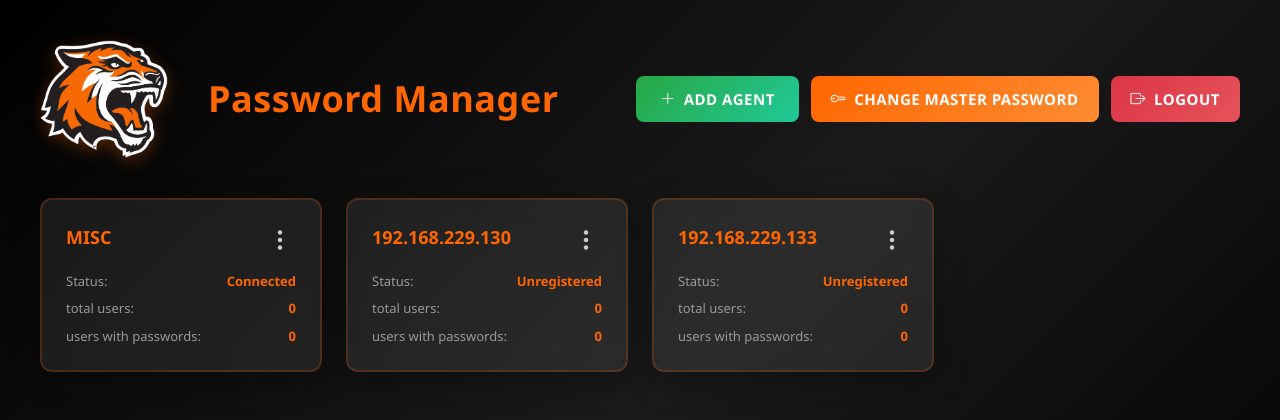
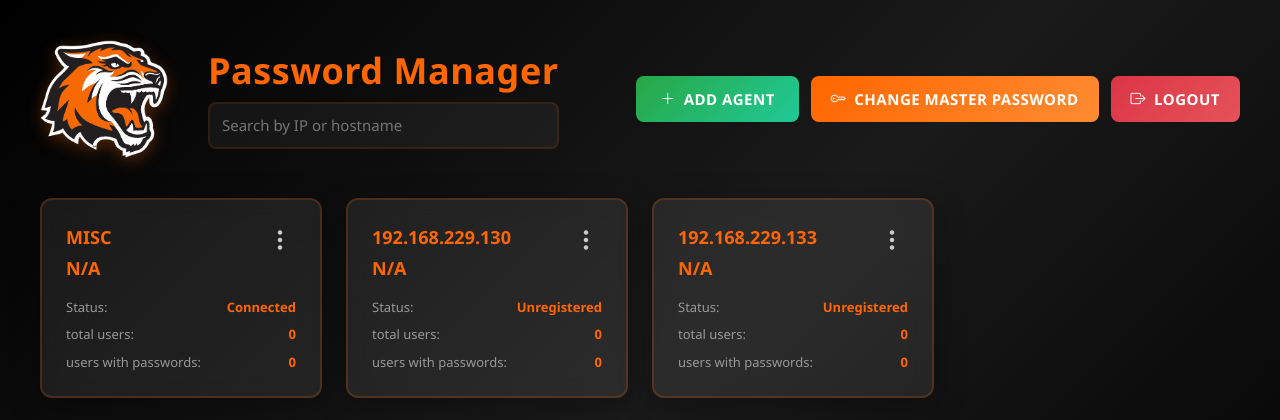
Before and after one commit to jamessouthycoder19/CCDC-Password-Manager, a Flask app: page / in a window 1280 px wide. Shown: the top 420 px of the page. Run offline with Flask 3, Linux system fonts and the light colour scheme; the visitor is signed in with stand-in values (Sample User, id 1); data comes from the database, SQL or seed files in the repository; data that the repository does not hold is empty; parts of the project's set-up code (start-up, migrations or seed data) failed here and were passed over.

Commit message:
added search and hostnames

```diff
--- a/server.py
+++ b/server.py
@@ -180,6 +180,7 @@ def init_db():
 
     CREATE TABLE IF NOT EXISTS client_tokens (
         ip_address  TEXT PRIMARY KEY,
+        hostname    TEXT,
         token       TEXT
     );
     """)
@@ -224,16 +225,16 @@ def add_new_client(ip_address):
     if row:
         return "Client already exists", 400
     db.execute(
-        "INSERT OR REPLACE INTO client_tokens (ip_address, token) VALUES (?, ?)",
-        (ip_address, None)
+        "INSERT OR REPLACE INTO client_tokens (ip_address, hostname, token) VALUES (?, ?, ?)",
+        (ip_address, None, None)
     )
     db.commit()
 
 def load_starting_clients():
     db = get_db()
     db.execute(
-        "INSERT INTO client_tokens (ip_address, token) VALUES (?, ?)",
-        ("MISC", secrets.token_hex(16))
+        "INSERT INTO client_tokens (ip_address, hostname, token) VALUES (?, ?, ?)",
+        ("MISC", None, secrets.token_hex(16))
     )
     clients = db.execute("SELECT ip_address FROM client_tokens").fetchall()
     with open("starting_clients.txt", "r") as f:
@@ -380,7 +381,7 @@ def add_client():
 @app.route("/get_clients", methods=["GET"])
 def get_clients():
     db = get_db()
-    rows = db.execute("SELECT ip_address, token FROM client_tokens").fetchall()
+    rows = db.execute("SELECT ip_address, hostname, token FROM client_tokens").fetchall()
     clients = []
     for row in rows:
         status = "Connected" if row['token'] else "Unregistered"
@@ -394,6 +395,7 @@ def get_clients():
         ).fetchone()
         clients.append({
             'ip_address': row['ip_address'],
+            'hostname': row['hostname'],
             'status': status,
             'total_users': users['user_count'],
             'users_with_passwords': users_with_passwords['user_count'],
@@ -653,9 +655,10 @@ def register_client():
         else:
             # Generate token
             token = os.urandom(16).hex()
+            hostname = request.form.get("hostname")
             db.execute(
-                "UPDATE client_tokens SET token = ? WHERE ip_address = ?",
-                (token, ip_address)
+                "UPDATE client_tokens SET token = ?, hostname = ? WHERE ip_address = ?",
+                (token, hostname, ip_address)
             )
             db.commit()
             return token, 200
--- a/templates/dashboard.html
+++ b/templates/dashboard.html
@@ -60,6 +60,30 @@
       color: #ccc;
       font-size: 14px;
       margin: 5px 0 0 0;
+    }
+
+    .search-container {
+      margin-top: 10px;
+      width: 100%;
+      max-width: 520px;
+    }
+
+    .search-input {
+      background: rgba(255, 255, 255, 0.05);
+      border: 2px solid rgba(255, 102, 0, 0.12);
+      border-radius: 8px;
+      padding: 10px 12px;
+      font-size: 15px;
+      color: #fff;
+      width: 100%;
+      transition: all 0.2s ease;
+    }
+
+    .search-input:focus {
+      outline: none;
+      border-color: #ff6600;
+      box-shadow: 0 0 0 6px rgba(255,102,0,0.06);
+      background: rgba(255,255,255,0.06);
     }
 
     .add-agent-btn {
@@ -494,6 +518,9 @@
         <img src="{{ url_for('static', filename='RIT Tiger.png') }}" alt="RIT Tiger" class="logo-img">
         <div class="header-text">
           <h1>Password Manager</h1>
+          <div class="search-container">
+            <input id="agentSearch" class="search-input" type="text" placeholder="Search by IP or hostname">
+          </div>
         </div>
       </div>
       <div class="header-actions" style="display:flex;gap:12px;align-items:center;">
@@ -586,6 +613,16 @@
   <script>
     let agents = [];
     let isDragging = false;
+    let searchQuery = '';
+
+    // Debounce helper to reduce work during typing
+    function debounce(fn, wait) {
+      let timer = null;
+      return function(...args) {
+        if (timer) clearTimeout(timer);
+        timer = setTimeout(() => fn.apply(this, args), wait);
+      };
+    }
 
     function sanitizeId(ip){ return String(ip).replace(/[^a-zA-Z0-9_-]/g, '_'); }
 
@@ -629,7 +666,6 @@
           saveOrderFromDOM();
         };
       });
-
       grid.ondragover = function(e){
         e.preventDefault();
         const afterElement = getDragAfterElement(grid, e.clientY);
@@ -846,8 +882,16 @@
     function renderAgents() {
       const grid = document.getElementById('agentsGrid');
       const emptyState = document.getElementById('emptyState');
+      // Compute filtered agents based on searchQuery (case-insensitive substring match)
+      const filteredAgents = agents.filter(agent => {
+        if (!searchQuery) return true;
+        const q = String(searchQuery).toLowerCase();
+        const ip = String(agent.ip_address || '').toLowerCase();
+        const hn = String(agent.hostname || '').toLowerCase();
+        return ip.includes(q) || hn.includes(q);
+      });
 
-      if (agents.length === 0) {
+      if (filteredAgents.length === 0) {
         grid.style.display = 'none';
         emptyState.style.display = 'block';
         return;
@@ -856,19 +900,22 @@
       grid.style.display = 'grid';
       emptyState.style.display = 'none';
 
-      grid.innerHTML = agents.map((agent) => {
+      grid.innerHTML = filteredAgents.map((agent) => {
         // Build extra info rows dynamically from additional fields
+        // hostname is rendered directly under the IP address, so skip it here to avoid duplication
         let extraHtml = '';
         for (const [k, v] of Object.entries(agent)) {
-          if (k === 'ip_address' || k === 'status') continue;
+          if (k === 'ip_address' || k === 'status' || k === 'hostname') continue;
           extraHtml += `<div class="status-item"><span class="status-label">${k.replace(/_/g,' ')}:</span><span class="status-value">${v===null||v===undefined? 'N/A' : v}</span></div>`;
         }
         const id = sanitizeId(agent.ip_address);
-
         return `
         <div class="agent-card" data-ip="${agent.ip_address}" onclick="handleAgentClick('${agent.ip_address}')">
           <div class="card-header-row">
-            <div class="card-title">${agent.ip_address}</div>
+            <div style="display:flex;flex-direction:column;flex:1;gap:4px;">
+              <div class="card-title">${agent.ip_address}</div>
+              <div class="card-title">${agent.hostname===null||agent.hostname===undefined? 'N/A' : agent.hostname}</div>
+            </div>
             <div class="card-menu" onclick="event.stopPropagation()">
               <button class="menu-btn" onclick="toggleMenu('${id}', event)">
                 <i class="bi bi-three-dots-vertical"></i>
@@ -1077,6 +1124,14 @@
     // Initial load and refresh every 10 seconds
     fetchAgents();
     setInterval(fetchAgents, 10000);
+    const searchInput = document.getElementById('agentSearch');
+    if (searchInput) {
+      const debouncedSearch = debounce((val) => {
+        searchQuery = val;
+        renderAgents();
+      }, 150);
+      searchInput.addEventListener('input', (e) => debouncedSearch(e.target.value || ''));
+    }
   </script>
   <script>
     function openChangeMasterModal() {
```
Also changed, not shown: 1 other file.
